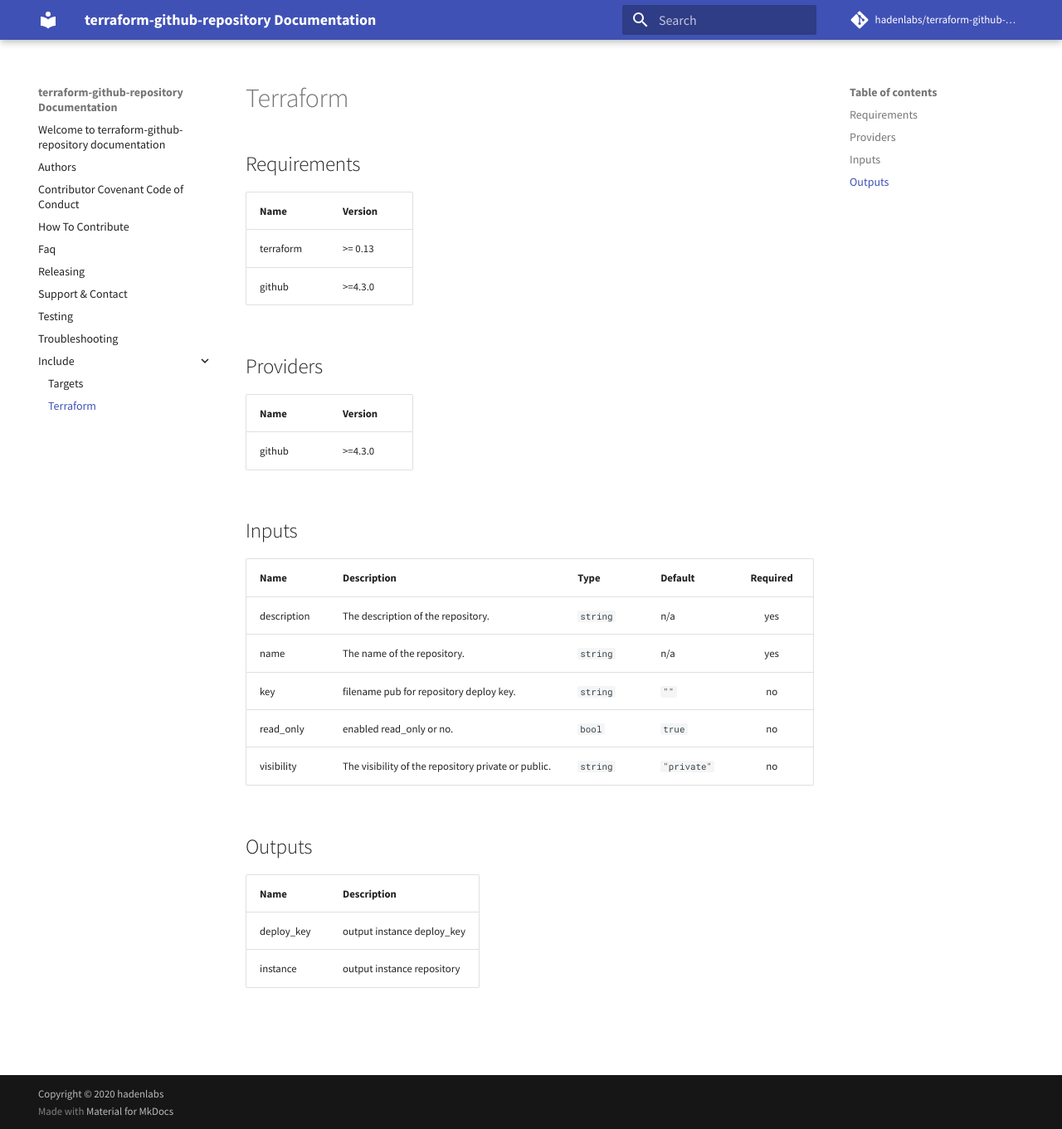
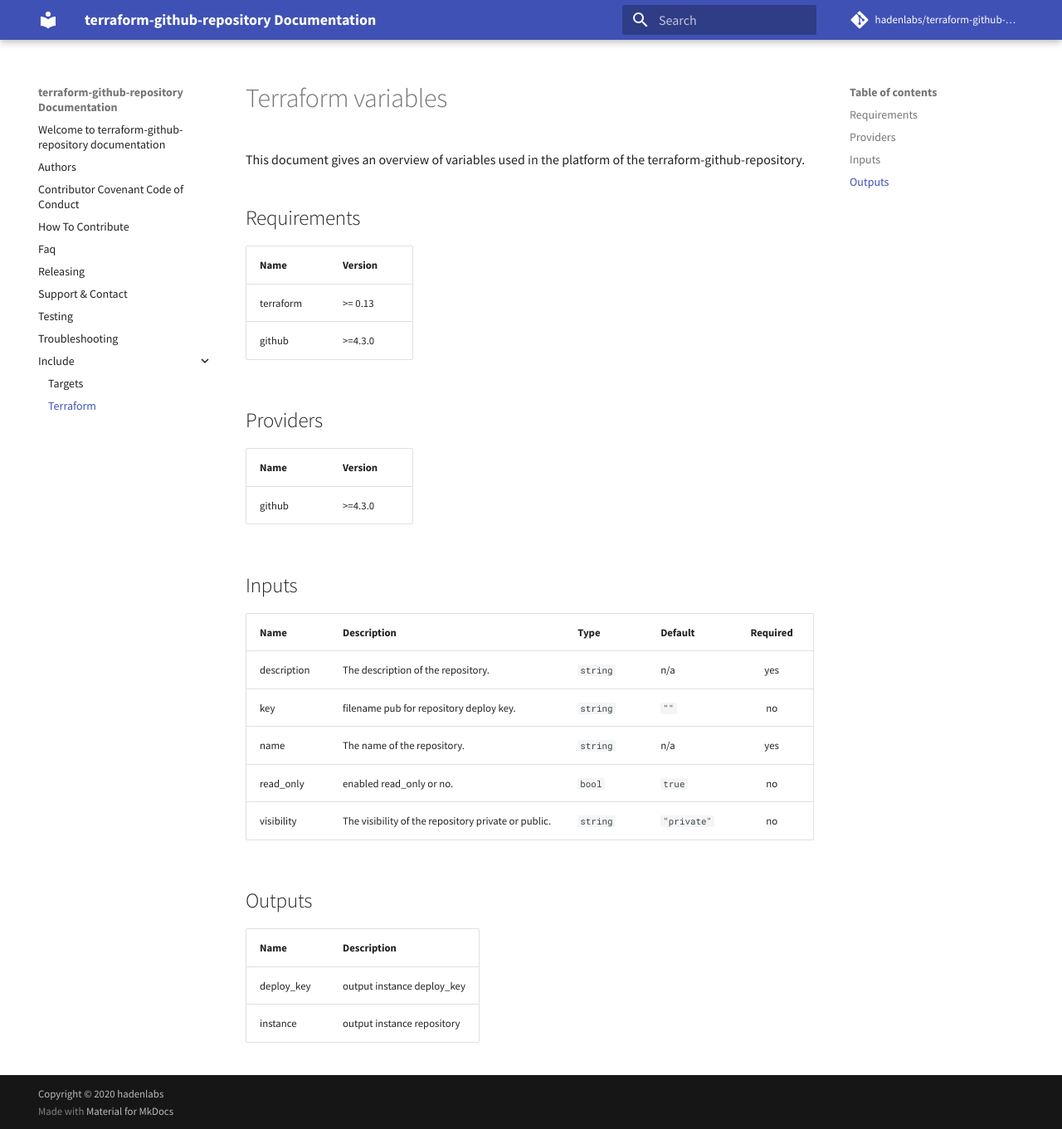
Before and after one commit to hadenlabs/terraform-github-repository, an MkDocs documentation site: the page built from docs/include/terraform.md, in a window 1280 px wide and 1361 px high. Shown: the whole window at 83% size. Built offline with MkDocs 1.6.1 and Material for MkDocs 9.7.7, drawn with Linux system fonts in a browser that asks for light colours; comment, search, counter and statistics services are not loaded.

```diff
--- a/docs/include/terraform.md
+++ b/docs/include/terraform.md
@@ -1,3 +1,9 @@
+<!-- DO NOT EDIT. THIS FILE IS GENERATED BY THE MAKEFILE. -->
+
+# Terraform variables
+
+This document gives an overview of variables used in the platform of the terraform-github-repository.
+
 ## Requirements
 
 | Name      | Version |
@@ -16,8 +22,8 @@
 | Name | Description | Type | Default | Required |
 | --- | --- | --- | --- | :-: |
 | description | The description of the repository. | `string` | n/a | yes |
+| key | filename pub for repository deploy key. | `string` | `""` | no |
 | name | The name of the repository. | `string` | n/a | yes |
-| key | filename pub for repository deploy key. | `string` | `""` | no |
 | read_only | enabled read_only or no. | `bool` | `true` | no |
 | visibility | The visibility of the repository private or public. | `string` | `"private"` | no |
 
```
Also changed, not shown: README.md (+6 -3 lines).
